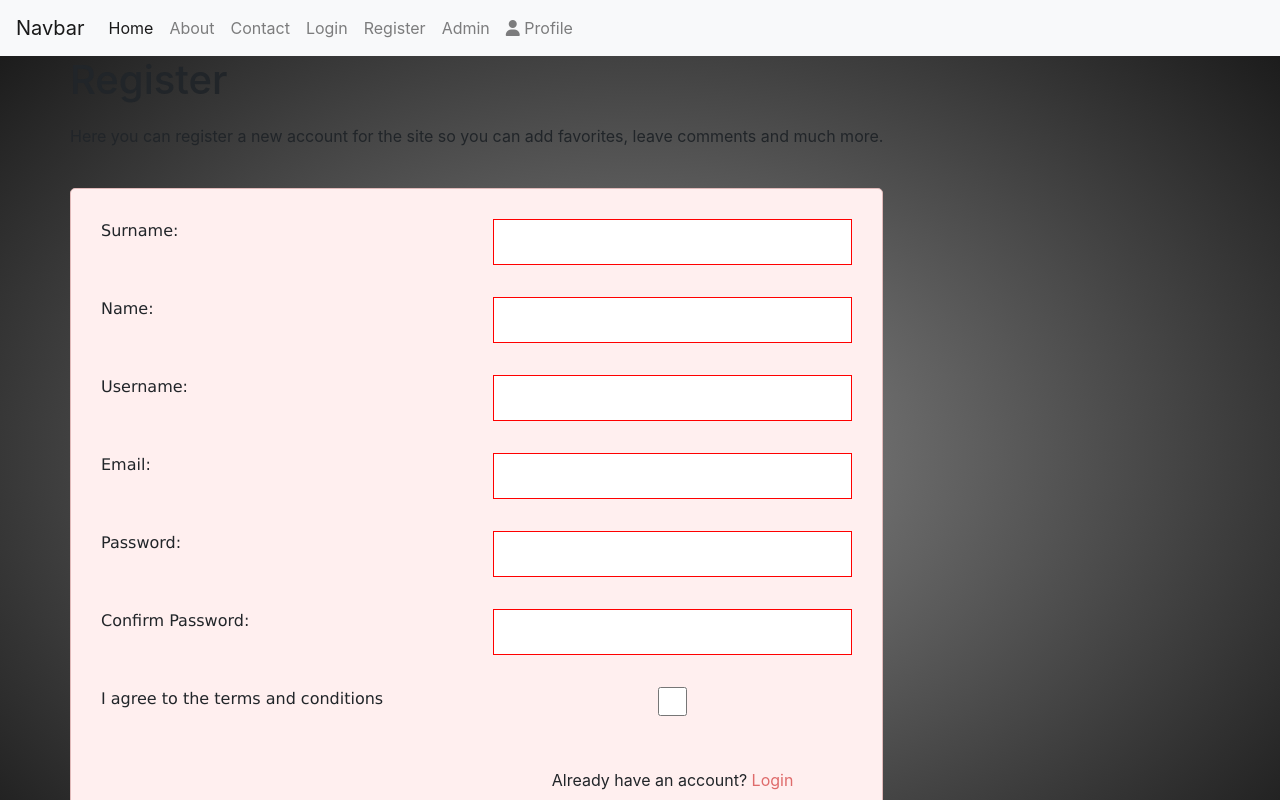
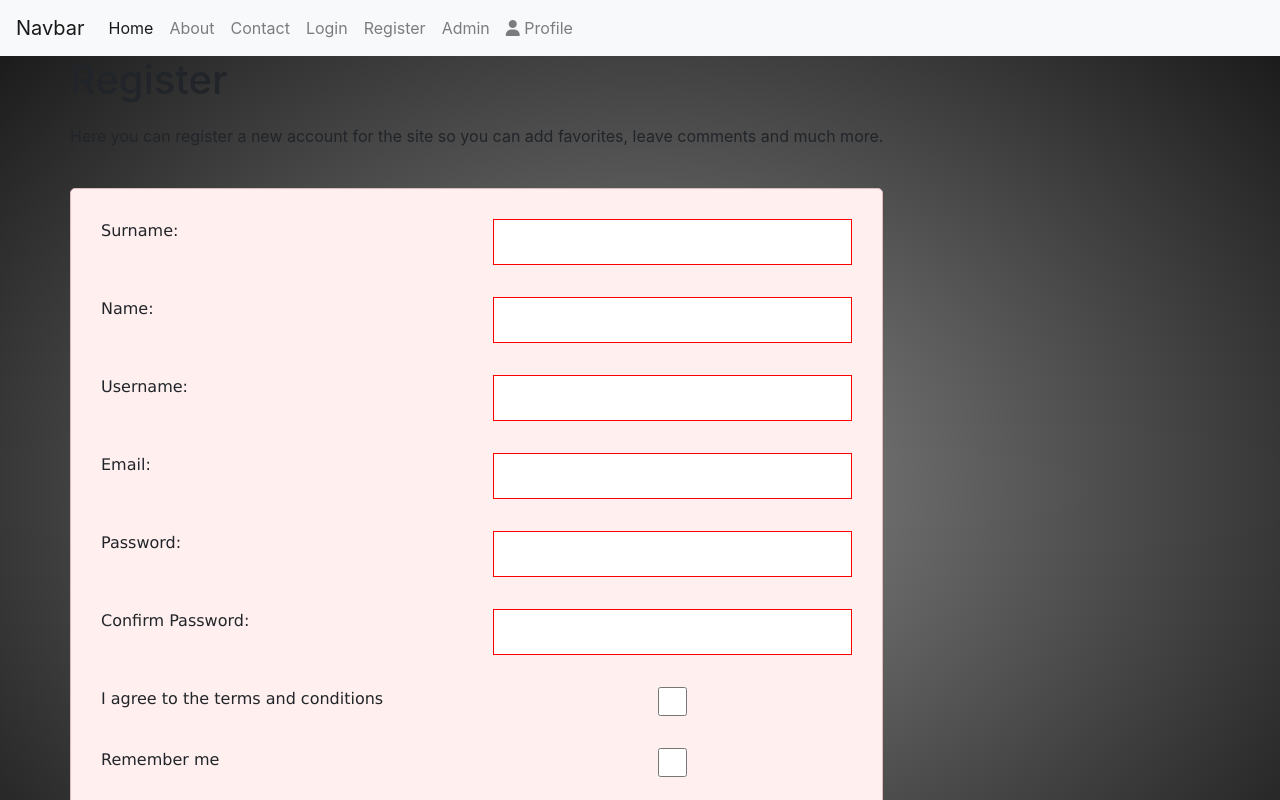
Before and after one commit to liamvdm2/prince-pres, an Angular app in the folder prince/: page /register in a window 1280 px wide. Shown: the top 800 px of the page. Built offline with nearby package versions, Linux system fonts and the light colour scheme.

Commit message:
removed nginit from form but added to button

```diff
--- a/prince/src/app/register/register.component.html
+++ b/prince/src/app/register/register.component.html
@@ -7,7 +7,7 @@
 
 
 
-<form (ngSubmit)="onSubmit()">
+<form>
     <label for="surname">Surname:</label>
     <input id="surname" [(ngModel)]="surname" name="surname" type="text" required>
 
@@ -33,6 +33,10 @@
     <label for="terms"> I agree to the terms and conditions</label>
     <input type="checkbox" id="terms" name="terms" required>
 
+    <label for="remember"> Remember me</label>
+    <input type="checkbox" name="remember" value="1">
+
+
 
 
 
@@ -40,7 +44,7 @@
 
     <p>Already have an account? <routerLink class="link" [routerLink]="['/login']">Login</routerLink>
     </p> <!-- we go via the route to the login page -->
-    <button type="submit">Submit</button>
+    <button type="button" (click)="onSubmit()">Submit</button>
 
     <!-- TODO: add a button to go back -->
 </form>
```
